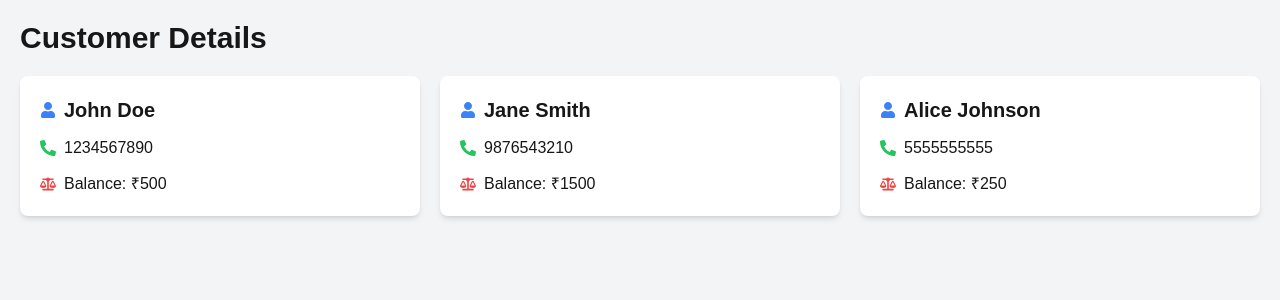
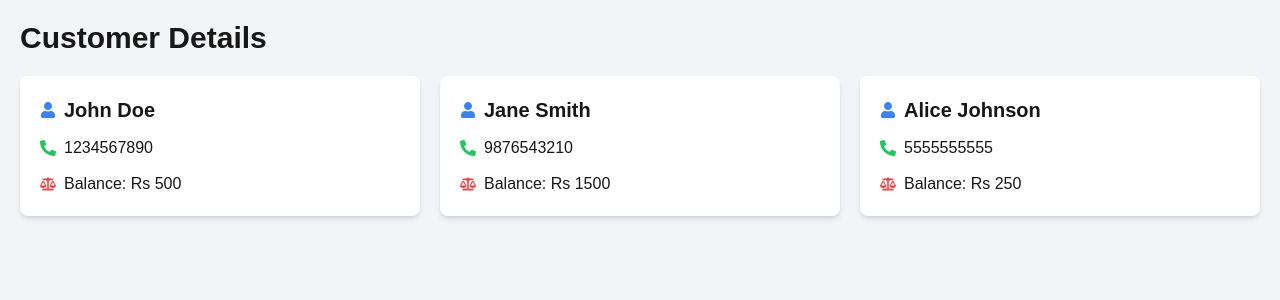
Before and after one commit to MuhammadAshraf23/Shop-Billing-System, a Next.js app: page / in a window 1280 px wide. Shown: the top 300 px of the page. Built offline with nearby package versions, Linux system fonts and the light colour scheme.

Commit message:
second  commit

```diff
--- a/src/app/customer/[id]/page.js
+++ b/src/app/customer/[id]/page.js
@@ -70,7 +70,7 @@ export default function CustomerDetails() {
           <strong>Contact:</strong> {customer.contact}
         </p>
         <p>
-          <strong>Balance:</strong> ₹{customer.balance}
+          <strong>Balance:</strong> Rs {customer.balance}
         </p>
       </div>
 
@@ -135,7 +135,7 @@ export default function CustomerDetails() {
 
       {/* Total Amount */}
       <div className="mt-5 text-right">
-        <strong>Total Amount: ₹{calculateTotalAmount()}</strong>
+        <strong>Total Amount: Rs {calculateTotalAmount()}</strong>
       </div>
 
       <button
--- a/src/app/page.js
+++ b/src/app/page.js
@@ -40,7 +40,7 @@ export default function Home() {
             </div>
             <div className="flex items-center">
               <FaBalanceScale className="text-red-500 mr-2" />
-              <p>Balance: ₹{customer.balance}</p>
+              <p>Balance: Rs {customer.balance}</p>
             </div>
           </div>
         ))}
```
Also changed, not shown: 1 other file (tests, documents, lock files or other folders).
